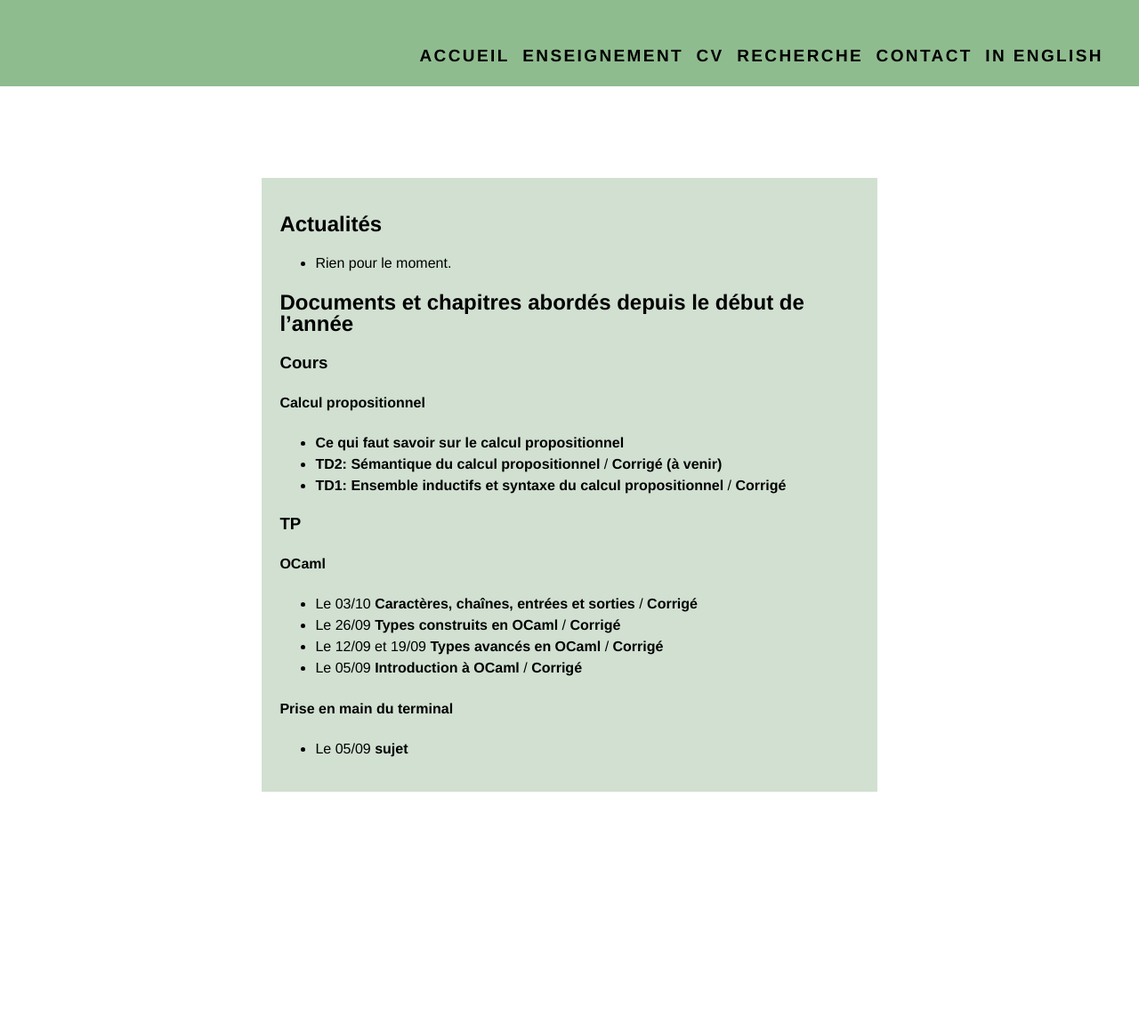
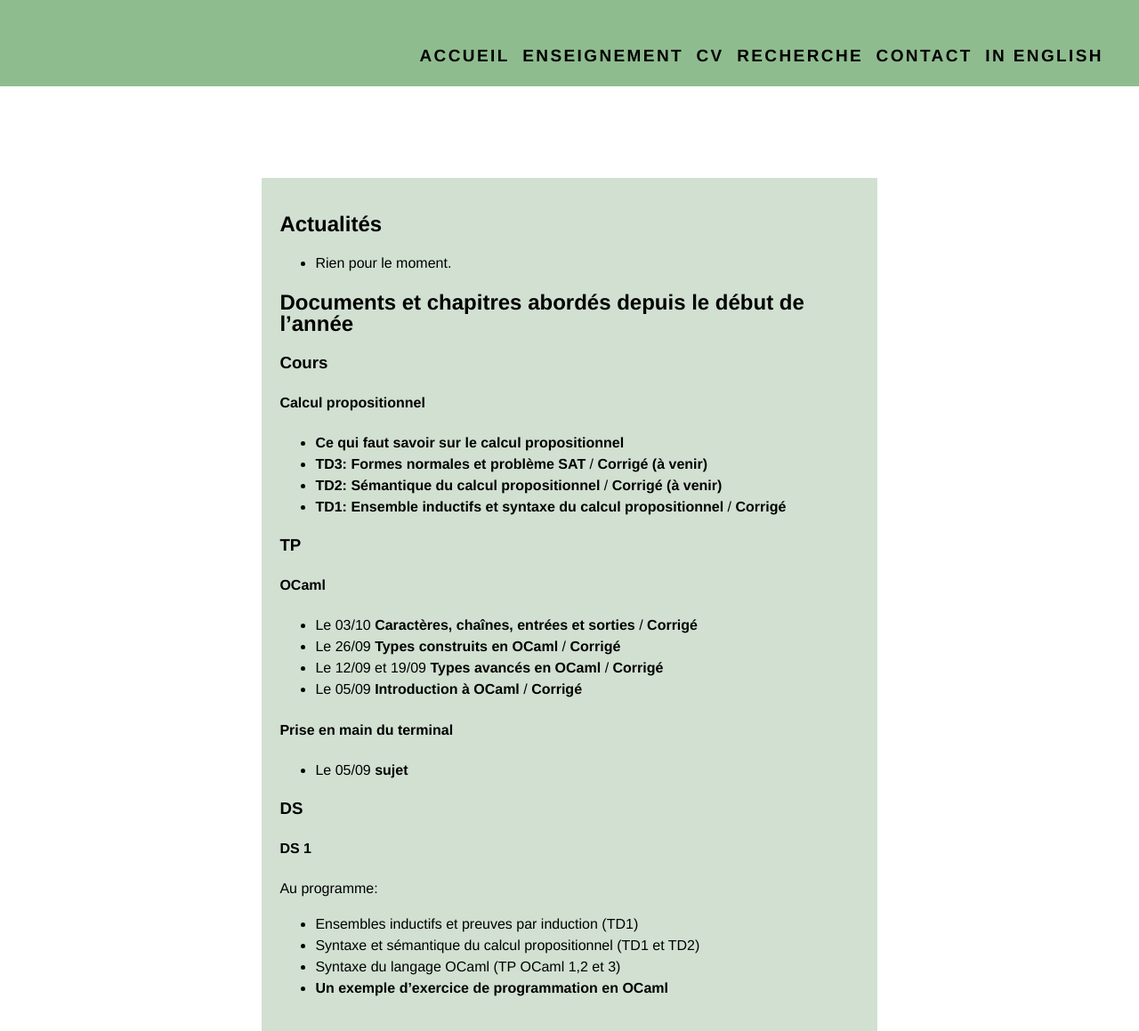
Before and after one commit to VladislavTempez/Vladislavtempez.github.io, a Jekyll site: the page built from pages/mp2i.md, in a window 1280 px wide. Shown: the whole page at 89% size. Built offline with Jekyll 4.4.1, drawn with Linux system fonts in a browser that asks for light colours; before the commit the page ends 900 px from its top, so only the background shows below that.

Commit message:
TD3 + DS

```diff
--- a/pages/mp2i.md
+++ b/pages/mp2i.md
@@ -13,6 +13,7 @@ description: Vladislav Tempez - Enseignement - MP2I - Informatique
 
 #### Calcul propositionnel
 - [Ce qui faut savoir sur le calcul propositionnel](https://nc-lycees.netocentre.fr/s/KwZCjsorqBw7TGQ)
+- [TD3: Formes normales et problème SAT](https://nc-lycees.netocentre.fr/s/y5z7WL5rETEjq5C) / [Corrigé (à venir)]()
 - [TD2: Sémantique du calcul propositionnel](https://nc-lycees.netocentre.fr/s/JQeAGrgzxkR4axz) / [Corrigé (à venir)]()
 - [TD1: Ensemble inductifs et syntaxe du calcul propositionnel](https://nc-lycees.netocentre.fr/s/M3pzHQJyNSm3Egy) / [Corrigé](https://nc-lycees.netocentre.fr/s/6kcK8T9yiGQ6oQm)
 
@@ -26,3 +27,11 @@ description: Vladislav Tempez - Enseignement - MP2I - Informatique
 
 #### Prise en main du terminal
 - Le 05/09 [sujet](https://nc-lycees.netocentre.fr/s/WXQyBHjADspJ8Xk)
+
+### DS
+#### DS 1
+Au programme:
+- Ensembles inductifs et preuves par induction (TD1)
+- Syntaxe et sémantique du calcul propositionnel (TD1 et TD2)
+- Syntaxe du langage OCaml (TP OCaml 1,2 et 3)
+- [Un exemple d'exercice de programmation en OCaml](https://nc-lycees.netocentre.fr/s/52Z7ZdiciBkgn5x)
```
